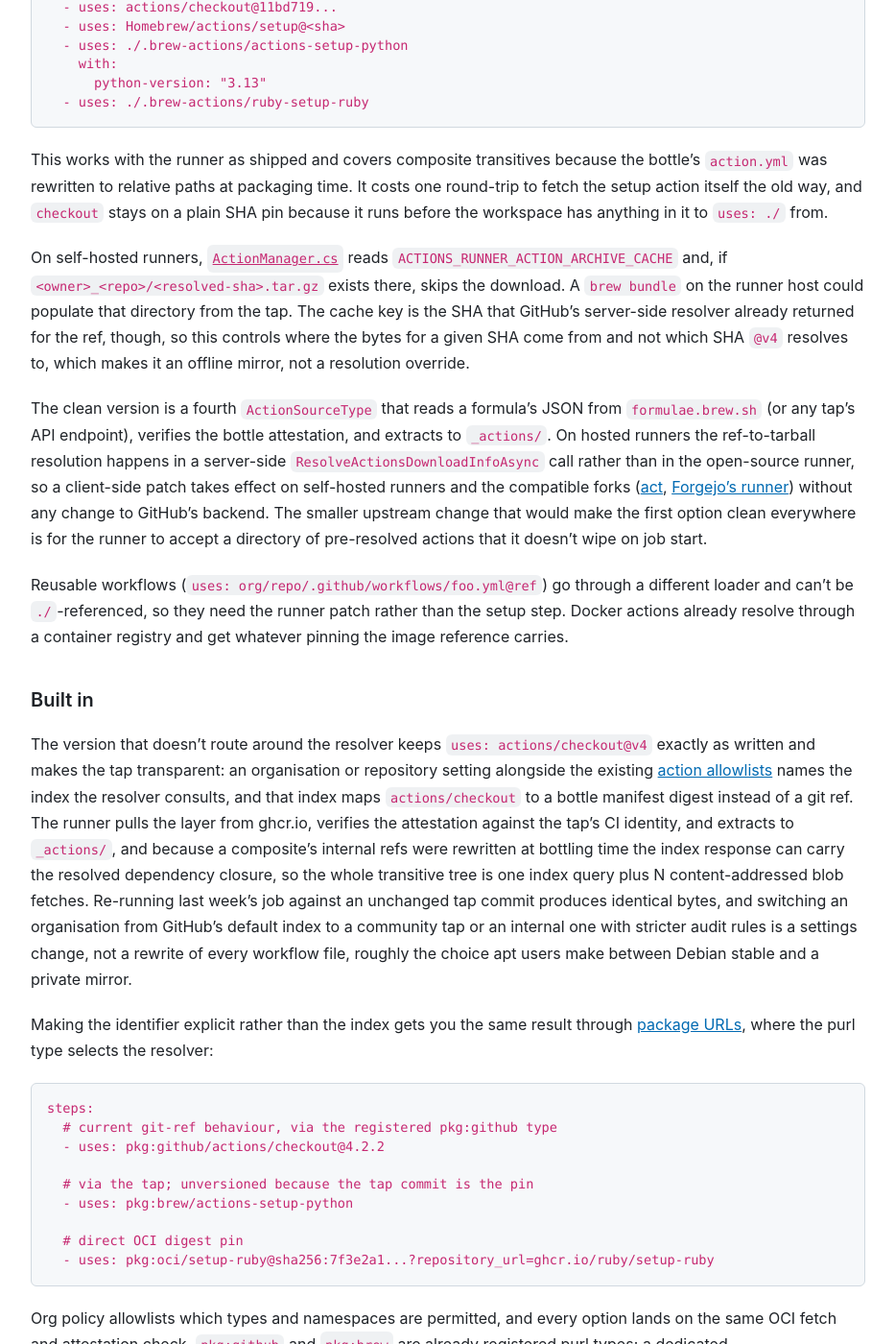
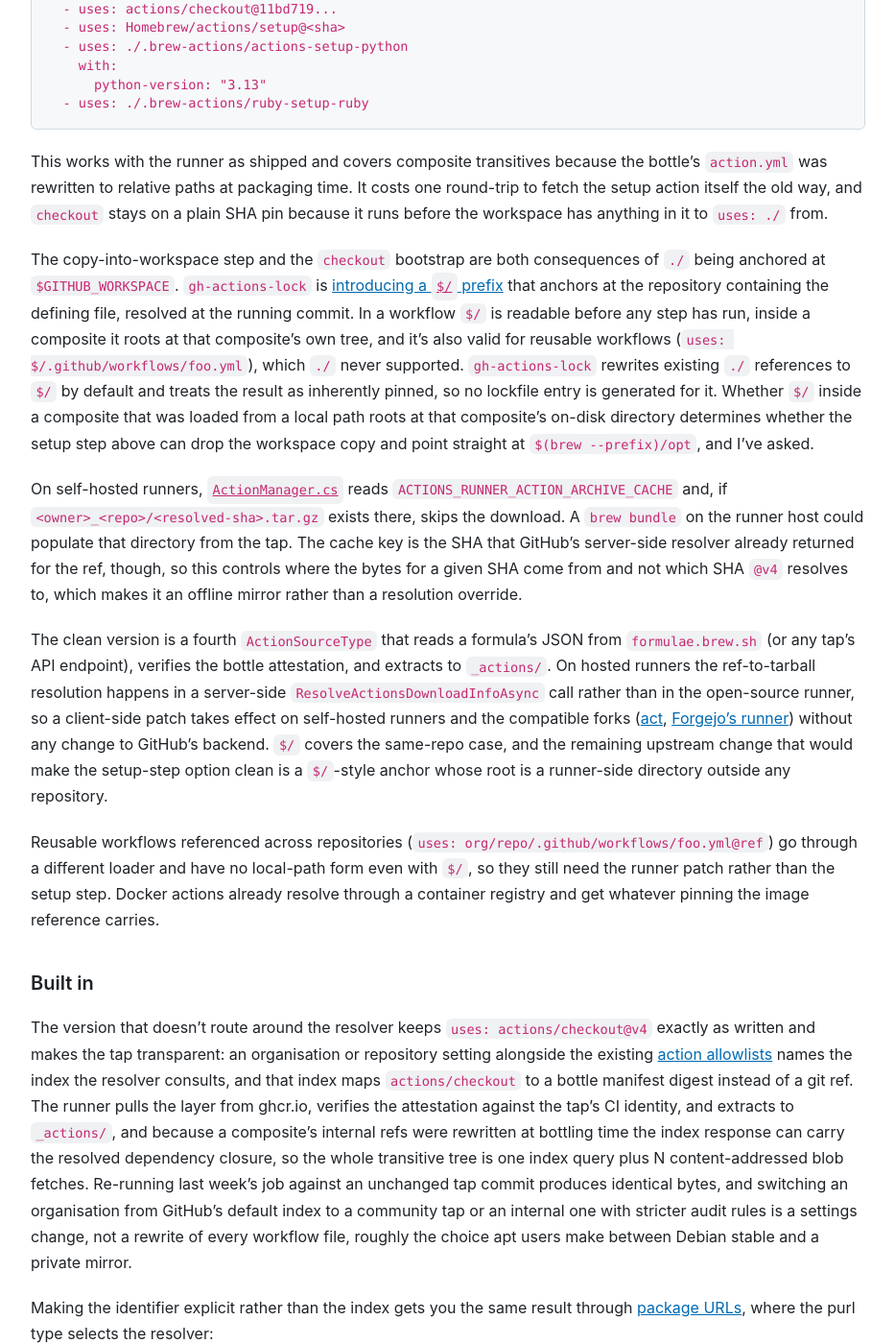
Before and after one commit to andrew/nesbitt.io, a Jekyll site: the page built from _posts/2026/2026-08-04-brew-install-actions-checkout.md, in a window 1280 px wide and 1400 px high, scrolled down 2839 px. Shown: the whole window at 96% size, without its empty margins (173-1106 px from the left). Built offline with Jekyll 4.4.1, drawn with Linux system fonts in a browser that asks for light colours; comment, search, counter and statistics services are not loaded; some of the changed text lies outside the part shown.

Commit message:
Update "brew install actions/checkout" post

````diff
--- a/_data/stats.json
+++ b/_data/stats.json
@@ -1,5 +1,5 @@
 {
-  "generated_at": "2026-07-29T11:28:10Z",
+  "generated_at": "2026-07-29T22:01:51Z",
   "total_posts": 186,
   "total_words": 262784,
   "reading_minutes": 1314,
--- a/_posts/2026/2026-08-04-brew-install-actions-checkout.md
+++ b/_posts/2026/2026-08-04-brew-install-actions-checkout.md
@@ -9,7 +9,7 @@ tags:
   - idea
 ---
 
-In December I went through why [`uses:` is a package manager with no lockfile, no integrity hashes and no transitive visibility](/2025/12/06/github-actions-package-manager.html), and in April through the [run of incidents](/2026/04/28/github-actions-is-the-weakest-link.html) that followed from that. GitHub's [2026 security roadmap](https://github.blog/news-insights/product-news/whats-coming-to-our-github-actions-2026-security-roadmap/) has since committed to a lockfile and made immutable actions the preferred resolution path, and neither of those changes adds any review between an action author tagging a release and the runner executing it. Homebrew has run that kind of curated index for fifteen years and, as of the immutable-actions rollout, stores its artifacts as OCI manifests on ghcr.io alongside the actions themselves, so I spent some time working out how much of a GitHub Actions registry you could assemble from Homebrew parts.
+In December I went through why [`uses:` is a package manager with no lockfile, no integrity hashes and no transitive visibility](/2025/12/06/github-actions-package-manager.html), and in April through the [run of incidents](/2026/04/28/github-actions-is-the-weakest-link.html) that followed from that. GitHub's [2026 security roadmap](https://github.blog/news-insights/product-news/whats-coming-to-our-github-actions-2026-security-roadmap/) has since committed to a lockfile, now in preview as [`gh-actions-lock`](https://github.com/github/gh-actions-lock), and made immutable actions the preferred resolution path. Neither of those changes adds any review between an action author tagging a release and the runner executing it. Homebrew has run that kind of curated index for fifteen years and, as of the immutable-actions rollout, stores its artifacts as OCI manifests on ghcr.io alongside the actions themselves, so I spent some time working out how much of a GitHub Actions registry you could assemble from Homebrew parts.
 
 ### Shared storage
 
@@ -44,6 +44,10 @@ For a JavaScript action that ships a built `dist/` in its release tarball, that'
 
 The [transitive problem](/2025/12/06/github-actions-package-manager.html) is specific to composite actions, whose `action.yml` carries its own `uses:` lines that the runner re-resolves at execution time regardless of how the outer action was pinned. In a formula those become `depends_on` entries plus an `inreplace` at build time. For a composite that internally calls `actions/cache@v4`:
 
+<!-- TODO: if $/ inside a locally-loaded composite roots at that composite's own
+     directory (ask actions-dispatch team), the rewrite target becomes
+     "uses: $/../actions-cache" or the dep gets vendored into the tree and
+     referenced as "uses: $/deps/actions-cache". Leaving ./../ until confirmed. -->
 ```ruby
 depends_on "actions-cache"
 
@@ -79,11 +83,15 @@ steps:
 
 This works with the runner as shipped and covers composite transitives because the bottle's `action.yml` was rewritten to relative paths at packaging time. It costs one round-trip to fetch the setup action itself the old way, and `checkout` stays on a plain SHA pin because it runs before the workspace has anything in it to `uses: ./` from.
 
-On self-hosted runners, [`ActionManager.cs`](https://github.com/actions/runner/blob/main/src/Runner.Worker/ActionManager.cs) reads `ACTIONS_RUNNER_ACTION_ARCHIVE_CACHE` and, if `<owner>_<repo>/<resolved-sha>.tar.gz` exists there, skips the download. A `brew bundle` on the runner host could populate that directory from the tap. The cache key is the SHA that GitHub's server-side resolver already returned for the ref, though, so this controls where the bytes for a given SHA come from and not which SHA `@v4` resolves to, which makes it an offline mirror, not a resolution override.
+<!-- TODO: confirm before publish - "this week" from the actions-dispatch team on
+     2026-07-29. README section is live, runner-side enablement date TBC. -->
+The copy-into-workspace step and the `checkout` bootstrap are both consequences of `./` being anchored at `$GITHUB_WORKSPACE`. `gh-actions-lock` is [introducing a `$/` prefix](https://github.com/github/gh-actions-lock#self-repository-actions-) that anchors at the repository containing the defining file, resolved at the running commit. In a workflow `$/` is readable before any step has run, inside a composite it roots at that composite's own tree, and it's also valid for reusable workflows (`uses: $/.github/workflows/foo.yml`), which `./` never supported. `gh-actions-lock` rewrites existing `./` references to `$/` by default and treats the result as inherently pinned, so no lockfile entry is generated for it. Whether `$/` inside a composite that was loaded from a local path roots at that composite's on-disk directory determines whether the setup step above can drop the workspace copy and point straight at `$(brew --prefix)/opt`, and I've asked.
 
-The clean version is a fourth `ActionSourceType` that reads a formula's JSON from `formulae.brew.sh` (or any tap's API endpoint), verifies the bottle attestation, and extracts to `_actions/`. On hosted runners the ref-to-tarball resolution happens in a server-side `ResolveActionsDownloadInfoAsync` call rather than in the open-source runner, so a client-side patch takes effect on self-hosted runners and the compatible forks ([act](https://github.com/nektos/act), [Forgejo's runner](https://code.forgejo.org/forgejo/runner)) without any change to GitHub's backend. The smaller upstream change that would make the first option clean everywhere is for the runner to accept a directory of pre-resolved actions that it doesn't wipe on job start.
+On self-hosted runners, [`ActionManager.cs`](https://github.com/actions/runner/blob/main/src/Runner.Worker/ActionManager.cs) reads `ACTIONS_RUNNER_ACTION_ARCHIVE_CACHE` and, if `<owner>_<repo>/<resolved-sha>.tar.gz` exists there, skips the download. A `brew bundle` on the runner host could populate that directory from the tap. The cache key is the SHA that GitHub's server-side resolver already returned for the ref, though, so this controls where the bytes for a given SHA come from and not which SHA `@v4` resolves to, which makes it an offline mirror rather than a resolution override.
 
-Reusable workflows (`uses: org/repo/.github/workflows/foo.yml@ref`) go through a different loader and can't be `./`-referenced, so they need the runner patch rather than the setup step. Docker actions already resolve through a container registry and get whatever pinning the image reference carries.
+The clean version is a fourth `ActionSourceType` that reads a formula's JSON from `formulae.brew.sh` (or any tap's API endpoint), verifies the bottle attestation, and extracts to `_actions/`. On hosted runners the ref-to-tarball resolution happens in a server-side `ResolveActionsDownloadInfoAsync` call rather than in the open-source runner, so a client-side patch takes effect on self-hosted runners and the compatible forks ([act](https://github.com/nektos/act), [Forgejo's runner](https://code.forgejo.org/forgejo/runner)) without any change to GitHub's backend. `$/` covers the same-repo case, and the remaining upstream change that would make the setup-step option clean is a `$/`-style anchor whose root is a runner-side directory outside any repository.
+
+Reusable workflows referenced across repositories (`uses: org/repo/.github/workflows/foo.yml@ref`) go through a different loader and have no local-path form even with `$/`, so they still need the runner patch rather than the setup step. Docker actions already resolve through a container registry and get whatever pinning the image reference carries.
 
 ### Built in
 
````
